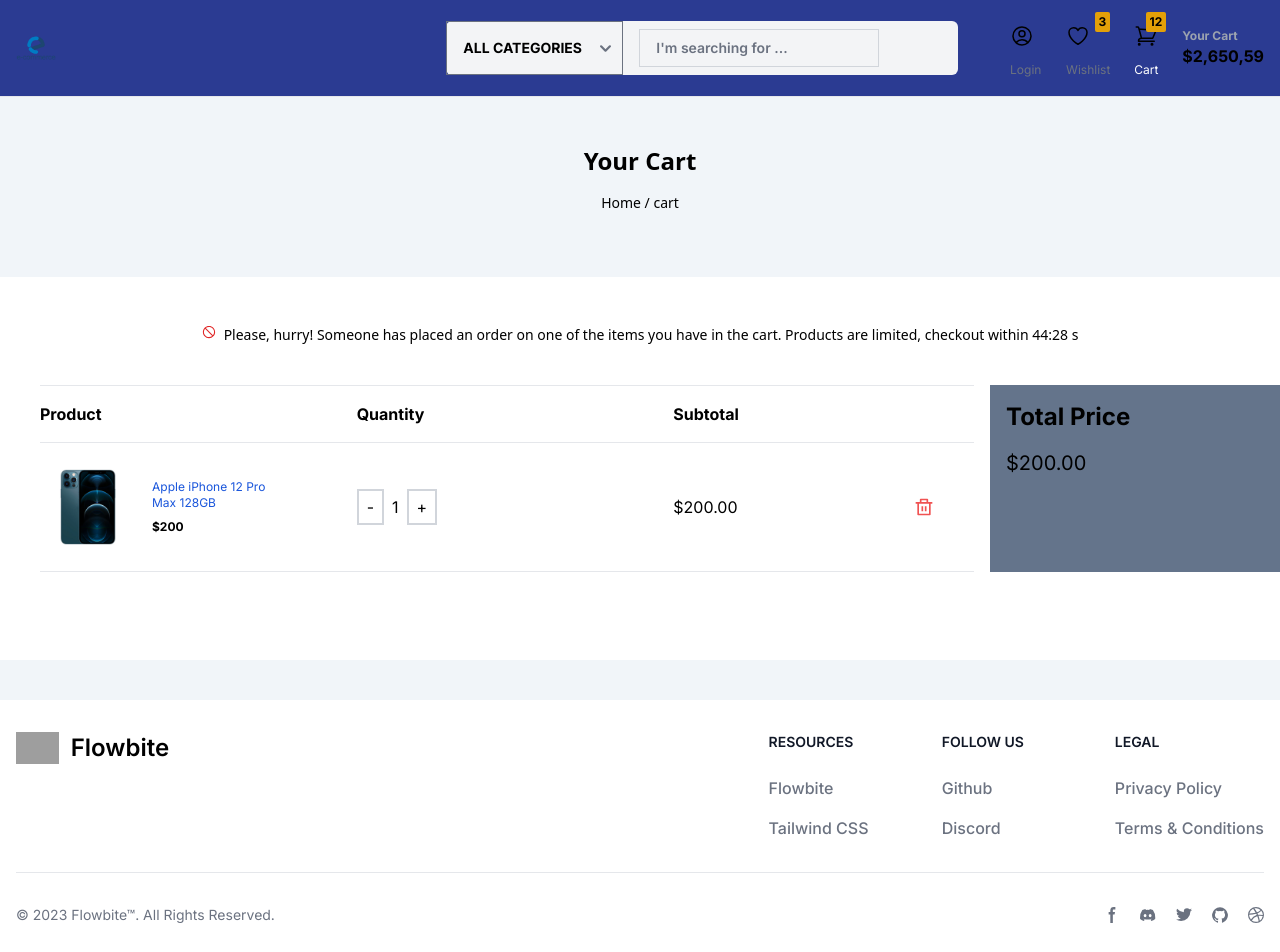
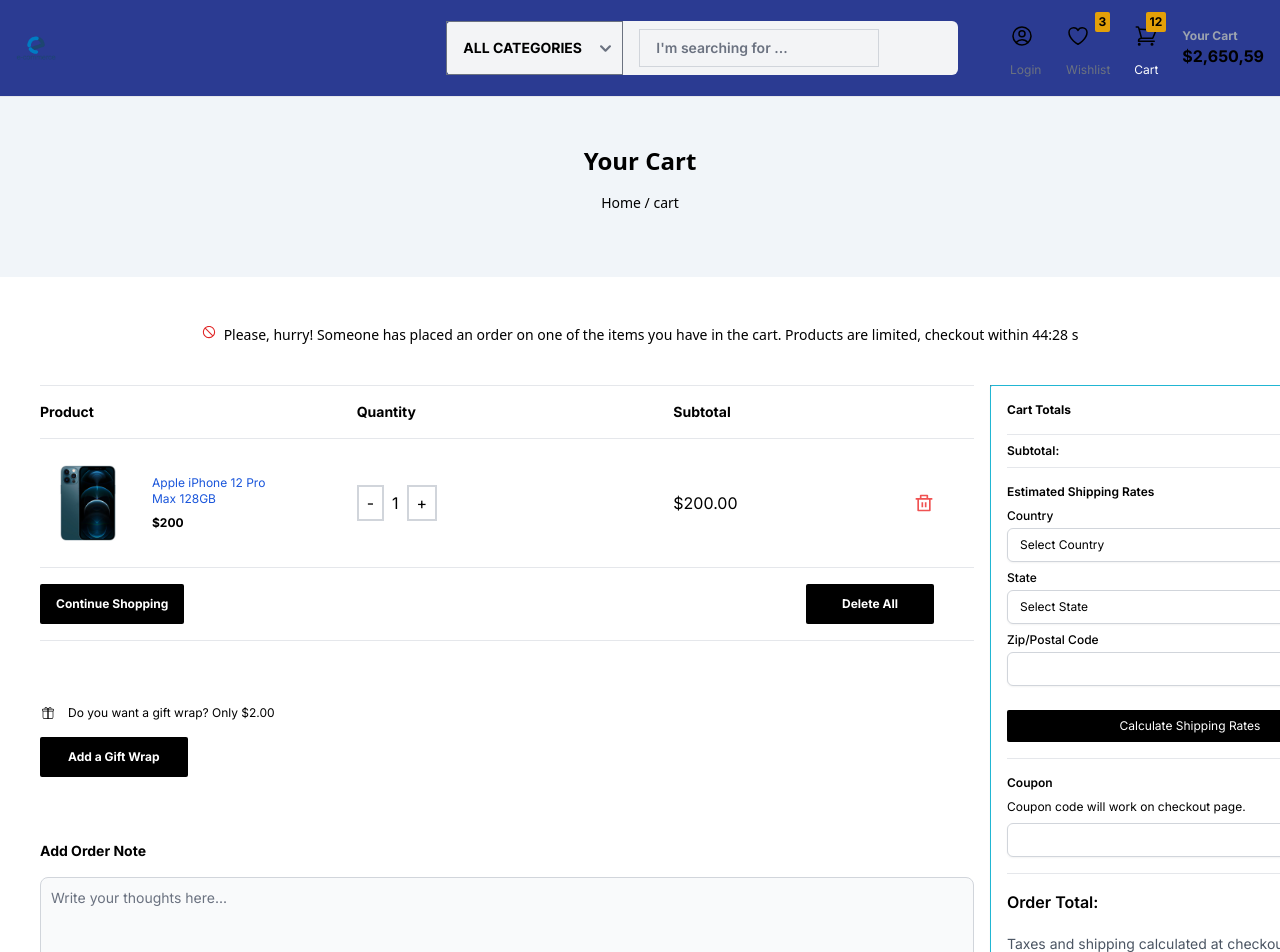
Before and after one commit to ahsanbilal712/e-commerce-web, a Next.js app: page /cart in a window 1280 px wide. Shown: the top 952 px of the page. Built offline with nearby package versions, Linux system fonts and the light colour scheme; grey boxes are pictures that could not be loaded.

Commit message:
updated cart but localstate not working

```diff
--- a/package.json
+++ b/package.json
@@ -12,6 +12,7 @@
     "@material-tailwind/react": "^2.1.9",
     "@reduxjs/toolkit": "^2.2.6",
     "flowbite": "^2.4.1",
+    "lodash": "^4.17.21",
     "next": "14.2.5",
     "react": "^18",
     "react-dom": "^18",
@@ -23,6 +24,7 @@
     "slick-carousel": "^1.8.1"
   },
   "devDependencies": {
+    "@types/lodash": "^4.17.7",
     "@types/node": "^20",
     "@types/react": "^18",
     "@types/react-dom": "^18",
--- a/src/app/cart/components/CartPageBody.tsx
+++ b/src/app/cart/components/CartPageBody.tsx
@@ -4,7 +4,7 @@
 import React from "react";
 import { AiOutlineStop } from "react-icons/ai";
 import ProductDescription from "./ProductDescription";
-import ProductPricing from "./ProjectPricing";
+import ProductPricing from "./ProductPricing";
 
 const CartPageBody: React.FC = () => {
     return (
--- a/src/app/cart/components/ProductDescription.tsx
+++ b/src/app/cart/components/ProductDescription.tsx
@@ -6,6 +6,7 @@
 import { RootState } from '../store/store';
 import { incrementQuantity, decrementQuantity, removeItem } from '../store/cartSlice';
 import { RiDeleteBinLine } from 'react-icons/ri';
+import { CiGift } from "react-icons/ci";
 
 const ProductDescription: React.FC = () => {
     const cartItems = useSelector((state: RootState) => state.cart.items);
@@ -16,9 +17,9 @@
             <hr className="mb-4" />
 
             <div className="grid grid-cols-3 gap-4 font-bold">
-                <div>Product</div>
-                <div>Quantity</div>
-                <div>Subtotal</div>
+                <div className='text-sm'>Product</div>
+                <div className='text-sm'>Quantity</div>
+                <div className='text-sm'>Subtotal</div>
             </div>
             <hr className="my-4" />
             {cartItems.map((item, index) => (
@@ -44,6 +45,35 @@
                 </div>
             ))}
             <hr className="mt-4" />
+            <div className='flex flex-row justify-between'>
+                <button className="bg-black text-white text-xs px-4 py-2 mt-4 font-bold rounded-sm  hover:bg-blue-600 ">
+                    Continue Shopping
+                </button>
+                {cartItems.map((item, index) => (
+                    <button onClick={() => dispatch(removeItem(index))} className="bg-black text-white text-xs px-9 py-3 mt-4 font-bold rounded-sm hover:bg-blue-600 mr-10 ">
+                        Delete All
+                    </button>
+                ))}
+            </div>
+            <hr className="mt-4" />
+            <div className='flex flex-col mt-16 '>
+                <div className='flex flex-row items-center'>
+                    <CiGift />
+                    <p className='ml-3 text-xs'>Do you want a gift wrap? Only $2.00</p>
+                </div>
+            </div>
+            <button className="bg-black text-white text-xs px-7  py-3  mt-4 font-bold rounded-sm hover:bg-blue-600 ">
+                Add a Gift Wrap
+            </button>
+            <div className='flex flex-col mt-16 '>
+                <div className='flex flex-row items-center'>
+                    <p className=' text-sm font-bold'>Add Order Note</p>
+                </div>
+            </div>
+
+            <textarea id="message" rows={4} className="block p-2.5 mt-4 w-full text-sm text-gray-900 bg-gray-50 rounded-lg border border-gray-300 focus:ring-blue-500 focus:border-blue-500 dark:bg-gray-700 dark:border-gray-600 dark:placeholder-gray-400 dark:text-white dark:focus:ring-blue-500 dark:focus:border-blue-500" placeholder="Write your thoughts here..."></textarea>
+
+
         </div>
     );
 };
--- /dev/null
+++ b/src/app/cart/components/ProductPricing.tsx
@@ -0,0 +1,121 @@
+"use client";
+
+import React, { useState } from 'react';
+import { useSelector } from 'react-redux';
+import { RootState } from '../store/store';
+import { FC, useCallback, useEffect } from 'react';
+
+
+
+const ProductPricing: React.FC = () => {
+    const cartItems = useSelector((state: RootState) => state.cart.items);
+    const [country, setCountry] = useState('');
+    const [state, setState] = useState('');
+    const [zip, setZip] = useState('');
+    const [coupon, setCoupon] = useState('');
+    const [termsChecked, setTermsChecked] = useState(false);
+
+
+
+    const totalPrice = cartItems.reduce((total, item) => total + item.price * item.quantity, 0);
+
+    return (
+        <div className="p-4 bg-white border rounded-sm border-[#21b6d3] shadow-sm">
+            <h2 className="text-xs font-bold mb-4">Cart Totals</h2>
+
+            {/* Subtotal */}
+            <div className="mb-4">
+                <hr className="my-2" />
+                <div className="flex justify-between text-xs font-semibold">
+                    <p>Subtotal:</p>
+                    <p>${totalPrice.toFixed(2)}</p>
+                </div>
+                <hr className="my-2" />
+            </div>
+
+            {/* Estimated Shipping Rates */}
+            <div className="mb-4">
+                <h3 className="text-xs font-semibold mb-2">Estimated Shipping Rates</h3>
+                <div className="mb-2">
+                    <label className="block text-xs font-medium mb-1">Country</label>
+                    <select
+                        value={country}
+                        onChange={(e) => setCountry(e.target.value)}
+                        className="w-full border-gray-300 rounded-md shadow-sm text-xs"
+                    >
+                        <option value="">Select Country</option>
+                        <option value="us">United States</option>
+                        <option value="ca">Canada</option>
+                        {/* Add more country options here */}
+                    </select>
+                </div>
+                <div className="mb-2">
+                    <label className="block text-xs font-medium mb-1">State</label>
+                    <select
+                        value={state}
+                        onChange={(e) => setState(e.target.value)}
+                        className="w-full border-gray-300 rounded-md shadow-sm text-xs"
+                    >
+                        <option value="" >Select State</option>
+                        <option value="ny">New York</option>
+                        <option value="ca">California</option>
+                        {/* Add more state options here */}
+                    </select>
+                </div>
+                <div className="mb-2">
+                    <label className="block text-xs font-medium mb-1">Zip/Postal Code</label>
+                    <input
+                        type="text"
+                        value={zip}
+                        onChange={(e) => setZip(e.target.value)}
+                        className="w-full border-gray-300 rounded-md shadow-sm text-xs"
+                    />
+                </div>
+                <button className="bg-black text-white text-xs px-4 py-2 mt-4 rounded-sm hover:bg-blue-600 w-full">
+                    Calculate Shipping Rates
+                </button>
+                <hr className="my-4" />
+            </div>
+
+            {/* Coupon */}
+            <div className="mb-4">
+                <h3 className="text-xs font-semibold mb-2">Coupon</h3>
+                <p className="text-xs mb-2">Coupon code will work on checkout page.</p>
+                <input
+                    type="text"
+                    value={coupon}
+                    onChange={(e) => setCoupon(e.target.value)}
+                    className="w-full border-gray-300 rounded-md shadow-sm text-xs"
+                />
+                <hr className="my-4" />
+            </div>
+
+            {/* Order Total */}
+            <div className="flex justify-between text-md font-semibold mb-4">
+                <p>Order Total:</p>
+                <p className='text-lime-700 text-xl'>${totalPrice.toFixed(2)}</p>
+            </div>
+            <p className="text-sm text-gray-600 mb-4">Taxes and shipping calculated at checkout.</p>
+
+            {/* Terms & Conditions */}
+            <div className="flex items-center mb-4">
+                <input
+                    type="checkbox"
+                    checked={termsChecked}
+                    onChange={() => setTermsChecked(!termsChecked)}
+                    className="mr-2"
+                />
+                <label className="text-sm">I agree with Terms & Conditions</label>
+            </div>
+
+            <button
+                disabled={!termsChecked}
+                className={`bg-black text-white text-xs px-4 py-4 rounded-sm hover:bg-blue-600 w-full ${!termsChecked ? 'opacity-50 cursor-not-allowed' : ''}`}
+            >
+                Checkout
+            </button>
+        </div>
+    );
+};
+
+export default ProductPricing;
--- a/src/app/cart/components/ProjectPricing.tsx
+++ /dev/null
@@ -1,20 +0,0 @@
-// src/app/cart/components/ProductPricing.tsx
-"use client";
-
-import React from 'react';
-import { useSelector } from 'react-redux';
-import { RootState } from '../store/store';
-
-const ProductPricing: React.FC = () => {
-    const cartItems = useSelector((state: RootState) => state.cart.items);
-    const totalPrice = cartItems.reduce((total, item) => total + item.price * item.quantity, 0);
-
-    return (
-        <div className="p-4">
-            <h2 className="text-2xl font-bold mb-4">Total Price</h2>
-            <p className="text-xl">${totalPrice.toFixed(2)}</p>
-        </div>
-    );
-};
-
-export default ProductPricing;
--- a/src/app/cart/store/cartSlice.ts
+++ b/src/app/cart/store/cartSlice.ts
@@ -1,5 +1,6 @@
 // src/app/cart/store/cartSlice.ts
-import { createSlice, PayloadAction } from "@reduxjs/toolkit";
+
+import { createSlice, PayloadAction } from '@reduxjs/toolkit';
 
 interface CartItem {
   image: string;
@@ -12,6 +13,7 @@
   items: CartItem[];
 }
 
+// Define initial state matching CartState
 const initialState: CartState = {
   items: [
     {
@@ -39,9 +41,9 @@
     removeItem: (state, action: PayloadAction<number>) => {
       state.items.splice(action.payload, 1);
     },
+    resetState: () => initialState,
   },
 });
 
-export const { incrementQuantity, decrementQuantity, removeItem } =
-  cartSlice.actions;
+export const { incrementQuantity, decrementQuantity, removeItem, resetState } = cartSlice.actions;
 export default cartSlice.reducer;
--- /dev/null
+++ b/src/app/cart/store/localStorage.ts
@@ -0,0 +1,42 @@
+// src/app/cart/store/localStorage.ts
+
+import { RootState } from './store';
+
+// Define the structure of the persisted state
+type PersistedState = {
+    cart: {
+        items: {
+            image: string;
+            title: string;
+            price: number;
+            quantity: number;
+        }[];
+    };
+};
+
+// Load state from localStorage
+export const loadState = (): PersistedState | undefined => {
+    try {
+        const serializedState = localStorage.getItem('cartState');
+        console.log("Loading state from localStorage:", serializedState); // Log loaded state
+        if (serializedState === null) {
+            return undefined;
+        }
+        return JSON.parse(serializedState) as PersistedState;
+    } catch (err) {
+        console.error("Failed to load state from localStorage:", err);
+        return undefined;
+    }
+};
+
+// Save state to localStorage
+export const saveState = (state: PersistedState): void => {
+    try {
+        const serializedState = JSON.stringify(state);
+        console.log("Saving state to localStorage:", serializedState); // Log saved state
+        localStorage.setItem('cartState', serializedState);
+    } catch (err) {
+        console.error("Failed to save state to localStorage:", err);
+        // Ignore write errors
+    }
+};
--- a/src/app/cart/store/store.ts
+++ b/src/app/cart/store/store.ts
@@ -1,12 +1,29 @@
 // src/app/cart/store/store.ts
+
 import { configureStore } from '@reduxjs/toolkit';
 import cartReducer from './cartSlice';
+import { loadState, saveState } from './localStorage';
+import throttle from 'lodash/throttle'; // Ensure lodash is installed
+
+// Load the state from local storage
+const preloadedState = loadState();
 
 const store = configureStore({
     reducer: {
         cart: cartReducer,
     },
+    // Use preloadedState to initialize the store state from localStorage if not in development mode
+    preloadedState: process.env.NODE_ENV === 'development' ? undefined : preloadedState,
 });
+
+// Use throttle to limit how often the state is saved to local storage
+store.subscribe(
+    throttle(() => {
+        saveState({
+            cart: store.getState().cart,
+        });
+    }, 1000) // Save state at most once every 1000 milliseconds
+);
 
 export type RootState = ReturnType<typeof store.getState>;
 export type AppDispatch = typeof store.dispatch;
```
Also changed, not shown: src/app/cart/page.tsx (+9 -7 lines), 1 other file (tests, documents, lock files or other folders).
